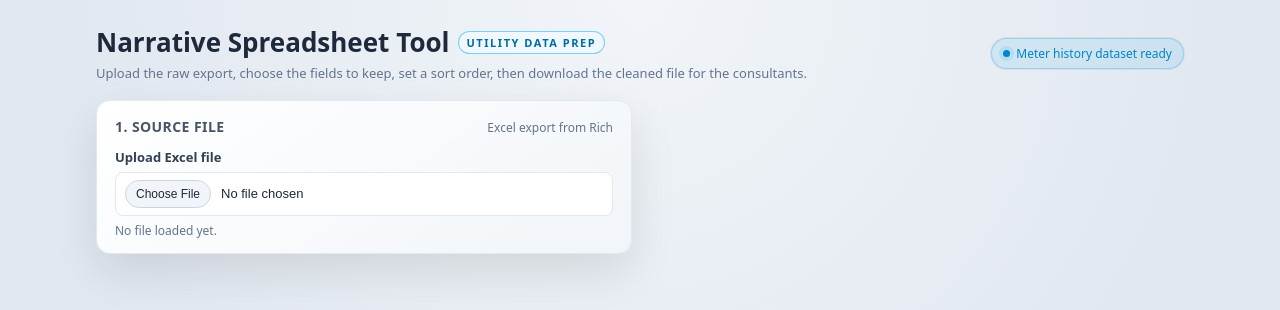
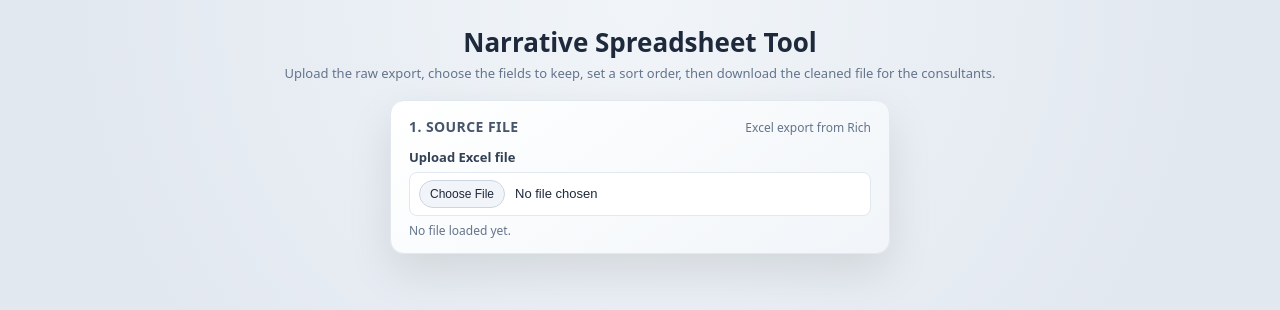
Before and after one commit to Adam01140114/SpreadsheetTool, a plain HTML site: page index.html in a window 1280 px wide. Drawn offline with Linux system fonts and the light colour scheme.

```diff
--- a/index.html
+++ b/index.html
@@ -47,7 +47,7 @@
       margin-bottom: 18px;
       display: flex;
       flex-wrap: wrap;
-      justify-content: space-between;
+      justify-content: center;
       gap: 12px;
       align-items: center;
     }
@@ -56,13 +56,15 @@
       display: flex;
       flex-direction: column;
       gap: 4px;
+      text-align: center;
     }
 
     h1 {
       font-size: 26px;
       margin: 0;
-      display: inline-flex;
+      display: flex;
       align-items: center;
+      justify-content: center;
       gap: 8px;
     }
 
@@ -105,15 +107,43 @@
     }
 
     .layout-grid {
-      display: grid;
-      grid-template-columns: minmax(0, 1.1fr) minmax(0, 1.1fr);
+      display: flex;
+      flex-wrap: wrap;
       gap: 16px;
+      justify-content: center;
+      align-items: flex-start;
     }
 
     .stack {
       display: flex;
       flex-direction: column;
       gap: 16px;
+      flex: 0 1 auto;
+      min-width: 0;
+      max-width: 500px;
+      width: 100%;
+      margin: 0 auto;
+    }
+
+    @media (min-width: 901px) {
+      .layout-grid {
+        display: grid;
+        grid-template-columns: 1fr 1fr;
+        gap: 16px;
+      }
+
+      .stack {
+        max-width: 500px;
+        width: 100%;
+        margin: 0;
+      }
+
+      /* Center the first stack by spanning full width and centering */
+      .layout-grid > .stack:first-child {
+        grid-column: 1 / -1;
+        justify-self: center;
+        max-width: 500px;
+      }
     }
 
     .card {
@@ -347,15 +377,10 @@
       <div class="title-block">
         <h1>
           Narrative Spreadsheet Tool
-          <span class="badge">Utility data prep</span>
         </h1>
         <div class="subtitle">
           Upload the raw export, choose the fields to keep, set a sort order, then download the cleaned file for the consultants.
         </div>
-      </div>
-      <div class="pill">
-        <span class="pill-dot"></span>
-        Meter history dataset ready
       </div>
     </header>
 
```
